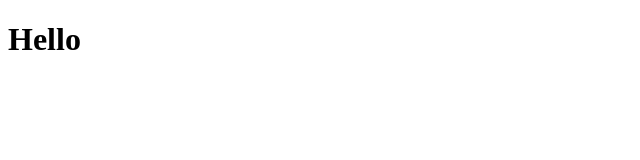
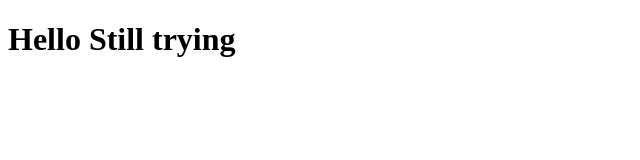
Before and after one commit to lakpasonam/coursera2, a plain HTML site: page site/index.html in a window 1280 px wide. Shown: the whole page, without its empty margins (0-640 px from the left). Drawn offline with Linux system fonts and the light colour scheme.

Commit message:
Update index.html

```diff
--- a/site/index.html
+++ b/site/index.html
@@ -4,6 +4,6 @@
 	<title>HEllo</title>
 </head>
 <body>
-<h1>Hello</h1>
+<h1>Hello Still trying</h1>
 </body>
 </html>
```
